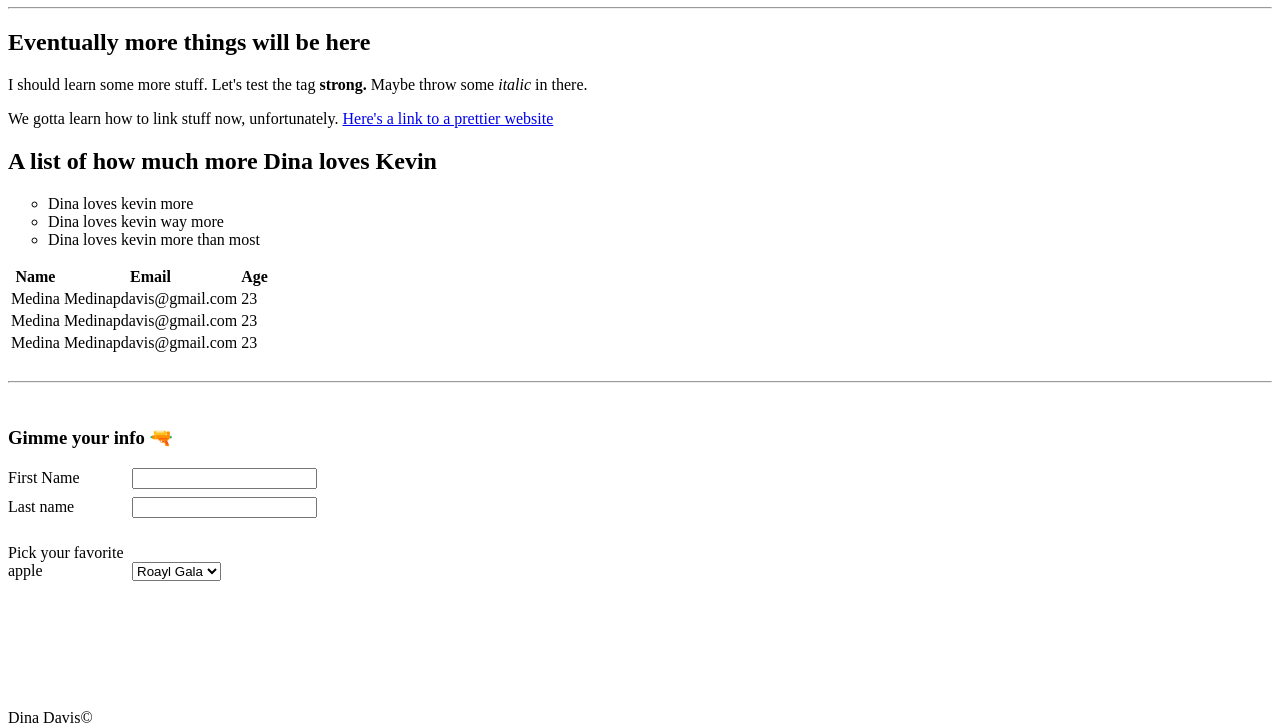
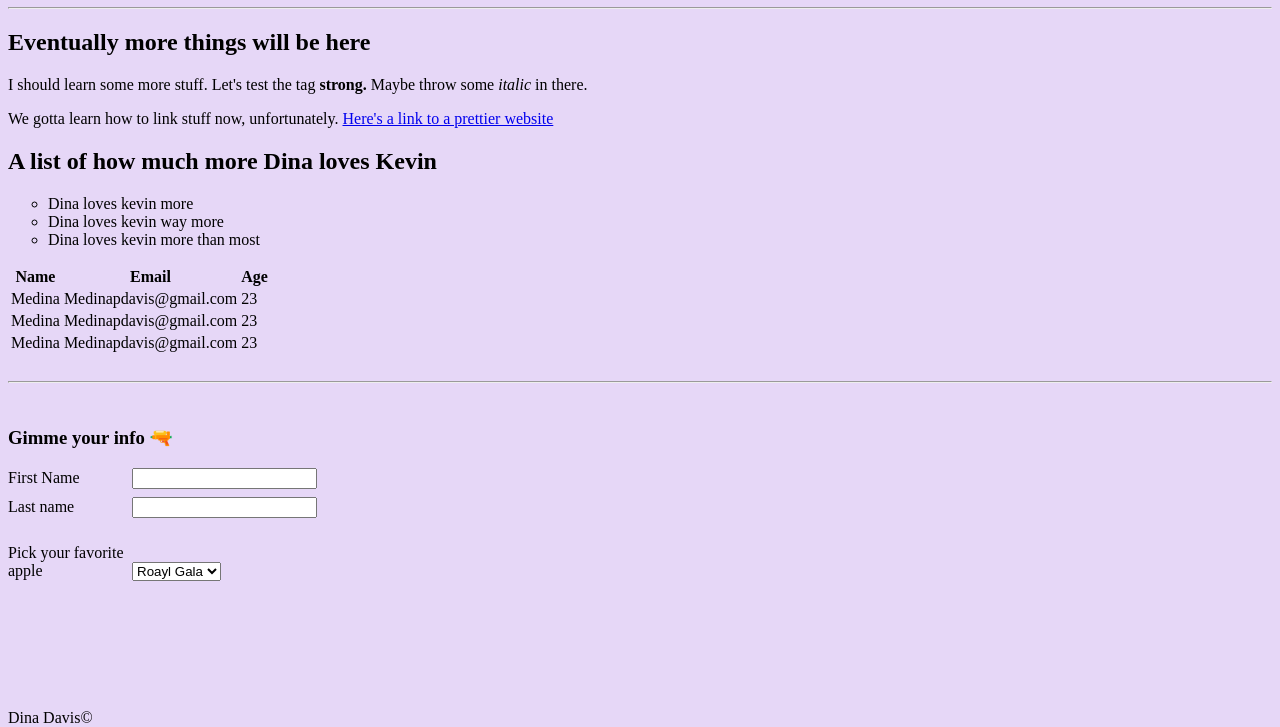
Before and after one commit to meddanponjevic/meddanponjevic.github.io, a plain HTML site: page index.html in a window 1280 px wide. Shown: the part 73-800 px from the top of the page. Drawn offline with Linux system fonts and the light colour scheme.

Commit message:
new background color

```diff
--- a/styles.css
+++ b/styles.css
@@ -20,3 +20,7 @@ label {
   width: 15ch;
   padding-bottom: 10px;
 }
+
+body {
+  background-color: #e6d7f7;
+}
```
